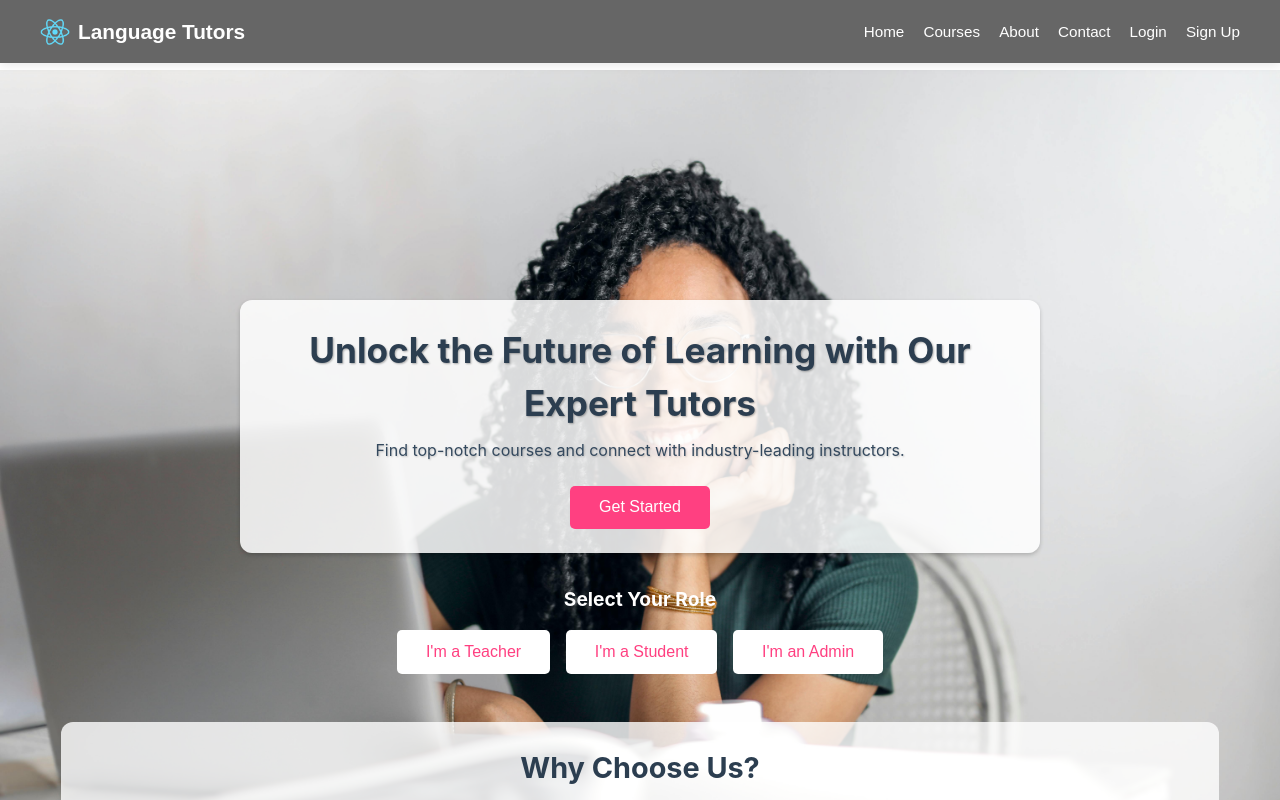
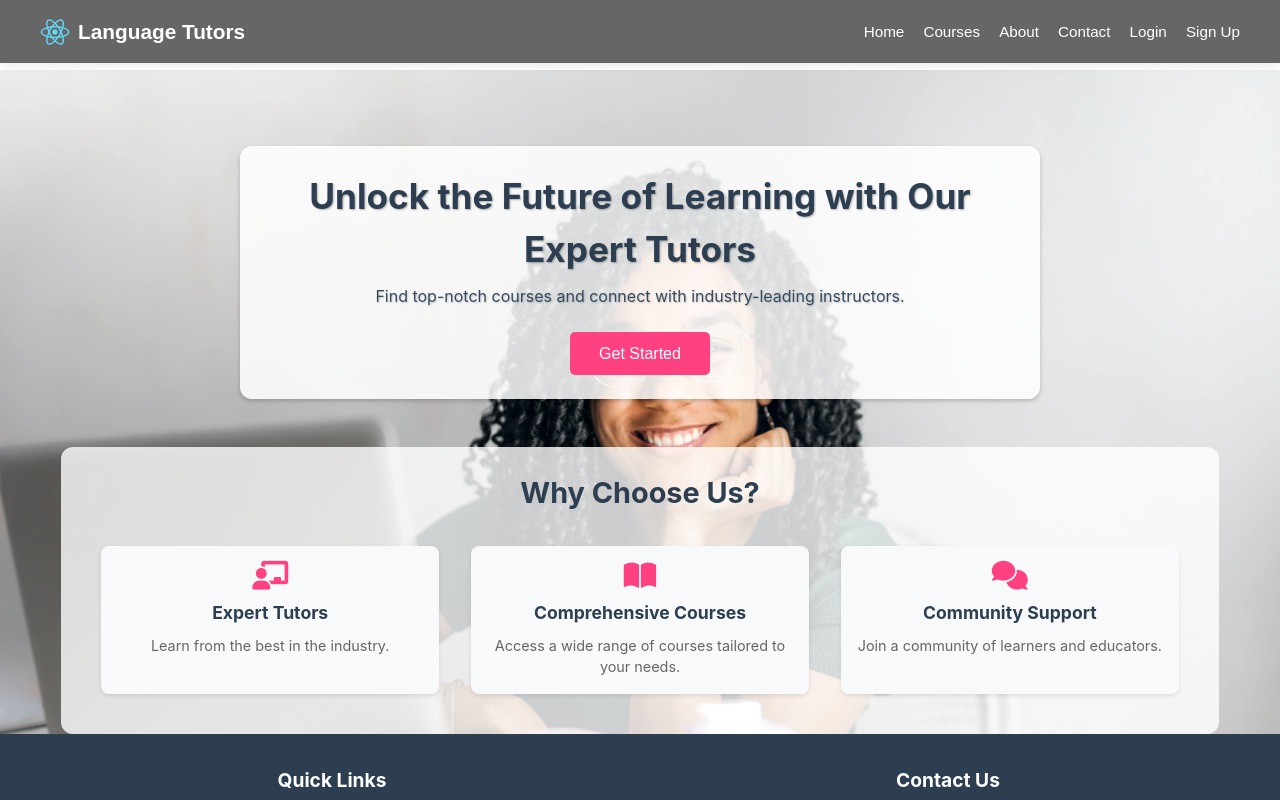
Before and after one commit to Malek4522/E-learning-platform, a React (Create React App) app in the folder frontend/: page / in a window 1280 px wide. Built offline with nearby package versions, Linux system fonts and the light colour scheme.

Commit message:
fix landing style

```diff
--- a/frontend/src/auth/Login.js
+++ b/frontend/src/auth/Login.js
@@ -51,6 +51,7 @@ function Login() {
   return (
     <>
       <Navbar />
+      <div className={styles.loginWrapper}>
         <div className={styles.loginContainer}>
           <h1>Login</h1>
           {error && (
@@ -92,6 +93,7 @@ function Login() {
             </button>
           </form>
         </div>
+      </div>
     </>
   );
 }
--- a/frontend/src/auth/Login.module.css
+++ b/frontend/src/auth/Login.module.css
@@ -1,3 +1,10 @@
+.loginWrapper {
+  min-height: 100vh;
+  max-height: 100vh;
+  overflow-y: auto;
+  background: #f4f6f8;
+}
+
 .loginContainer {
   padding: 2rem;
   text-align: center;
--- a/frontend/src/auth/SignUp.js
+++ b/frontend/src/auth/SignUp.js
@@ -49,6 +49,7 @@ function SignUp() {
   return (
     <>
       <Navbar />
+      <div className={styles.signUpWrapper}>
         <div className={styles.signUpContainer}>
           <h1>Sign Up</h1>
           <form onSubmit={handleSubmit}>
@@ -139,6 +140,7 @@ function SignUp() {
             <button type="submit" className={styles.submitButton}>Sign Up</button>
           </form>
         </div>
+      </div>
     </>
   );
 }
--- a/frontend/src/auth/SignUp.module.css
+++ b/frontend/src/auth/SignUp.module.css
@@ -1,3 +1,10 @@
+.signUpWrapper {
+  min-height: 100vh;
+  max-height: 100vh;
+  overflow-y: auto;
+  background: #f4f6f8;
+}
+
 .signUpContainer {
   padding: 2rem;
   text-align: center;
--- a/frontend/src/landing/About.js
+++ b/frontend/src/landing/About.js
@@ -102,24 +102,6 @@ function About() {
         <footer className={styles.footerSection}>
           <div className={styles.footerGrid}>
             <div className={styles.footerColumn}>
-              <h3>About Us</h3>
-              <ul>
-                <li><a href="/how-it-works">How it Works</a></li>
-                <li><a href="/affiliate-program">Affiliate Program</a></li>
-                <li><a href="/education-partners">Education Partners</a></li>
-                <li><a href="/careers">We are Hiring!</a></li>
-                <li><a href="/become-a-teacher">Become a Teacher</a></li>
-              </ul>
-            </div>
-            <div className={styles.footerColumn}>
-              <h3>Teachers</h3>
-              <ul>
-                <li><a href="/teachers/english">English Teachers</a></li>
-                <li><a href="/teachers/chinese">Chinese Teachers</a></li>
-                <li><a href="/teachers/french">French Teachers</a></li>
-              </ul>
-            </div>
-            <div className={styles.footerColumn}>
               <h3>Support</h3>
               <p>Contact us at: <a href="mailto:support@elearningplus.com">support@elearningplus.com</a></p>
             </div>
--- a/frontend/src/landing/About.module.css
+++ b/frontend/src/landing/About.module.css
@@ -4,6 +4,8 @@
   text-align: center;
   background: #f4f6f8;
   min-height: 100vh;
+  max-height: 100vh;
+  overflow-y: auto;
   font-family: 'Arial', sans-serif;
 }
 
@@ -292,6 +294,8 @@
   justify-content: space-between;
   flex-wrap: wrap;
   gap: 2rem;
+  min-height: 200px;
+  padding: 2rem 0;
 }
 
 .footerColumn {
--- a/frontend/src/landing/Contact.module.css
+++ b/frontend/src/landing/Contact.module.css
@@ -5,6 +5,8 @@
   background: #f4f6f8; /* Light background color */
   font-family: 'Arial', sans-serif;
   min-height: 100vh;
+  max-height: 100vh;
+  overflow-y: auto;
 }
 
 .headerImage {
--- a/frontend/src/landing/CourseCatalog.module.css
+++ b/frontend/src/landing/CourseCatalog.module.css
@@ -4,6 +4,8 @@
   text-align: center;
   background: #f4f6f8;
   min-height: 100vh;
+  max-height: 100vh;
+  overflow-y: auto;
 }
 
 .courseCatalog h1 {
--- a/frontend/src/landing/LandingPage.js
+++ b/frontend/src/landing/LandingPage.js
@@ -32,21 +32,6 @@ function LandingPage() {
           <h1>Unlock the Future of Learning with Our Expert Tutors</h1>
           <p>Find top-notch courses and connect with industry-leading instructors.</p>
           <button className={styles.ctaButton} onClick={handleGetStartedClick}>Get Started</button>
-        </div>
-
-        <div className={styles.roleSelection}>
-          <h2>Select Your Role</h2>
-          <div className={styles.buttonsContainer}>
-            <Link to="/teacher">
-              <button className={`${styles.roleButton} ${styles.teacher}`}>I'm a Teacher</button>
-            </Link>
-            <Link to="/student">
-              <button className={`${styles.roleButton} ${styles.student}`}>I'm a Student</button>
-            </Link>
-            <Link to="/admin">
-              <button className={`${styles.roleButton} ${styles.admin}`}>I'm an Admin</button>
-            </Link>
-          </div>
         </div>
 
         <section className={styles.features}>
--- a/frontend/src/landing/LandingPage.module.css
+++ b/frontend/src/landing/LandingPage.module.css
@@ -1,6 +1,8 @@
 .landingContainer {
   padding-top: 70px; /* Add padding to account for fixed navbar */
   min-height: 100vh;
+  max-height: 100vh;
+  overflow-y: auto;
   display: flex;
   flex-direction: column;
   justify-content: center;
@@ -87,44 +89,6 @@
 }
 
 .ctaButton:focus {
-  outline: 2px solid #ff4081; /* Pink */
-  outline-offset: 2px;
-}
-
-/* Role Selection */
-.roleSelection {
-  margin-top: 2rem;
-}
-
-.roleSelection h2 {
-  margin-bottom: 1rem;
-  color: white;
-  font-size: 1.2rem; /* Reduced font size */
-}
-
-.buttonsContainer {
-  display: flex;
-  justify-content: center;
-  gap: 1rem;
-}
-
-.roleButton {
-  padding: 0.8rem 1.8rem; /* Adjusted padding */
-  border: none;
-  border-radius: 5px;
-  background: #ffffff; /* White */
-  color: #ff4081; /* Pink */
-  cursor: pointer;
-  font-size: 1rem; /* Reduced font size */
-  transition: background 0.3s, color 0.3s;
-}
-
-.roleButton:hover {
-  background: #ff4081; /* Pink */
-  color: white;
-}
-
-.roleButton:focus {
   outline: 2px solid #ff4081; /* Pink */
   outline-offset: 2px;
 }
```
Lines whose indentation alone changed are shown as unchanged.
